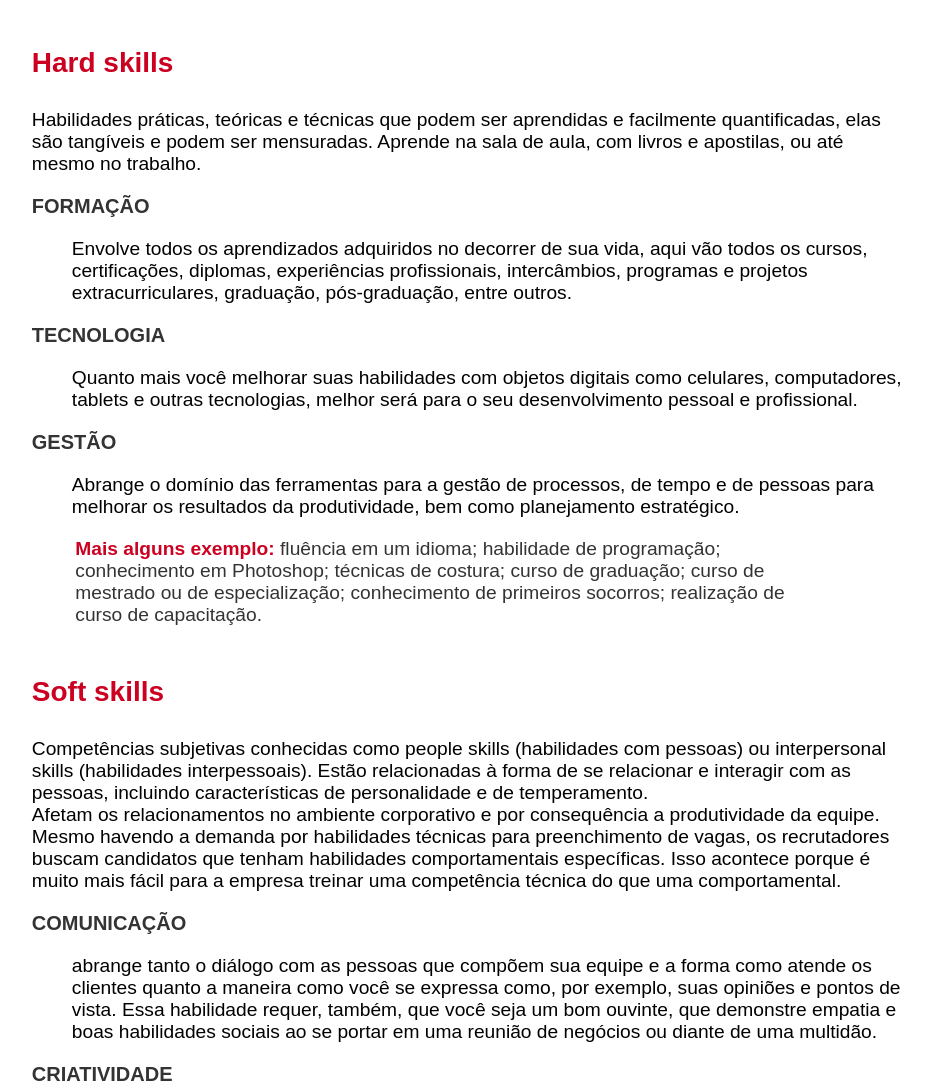
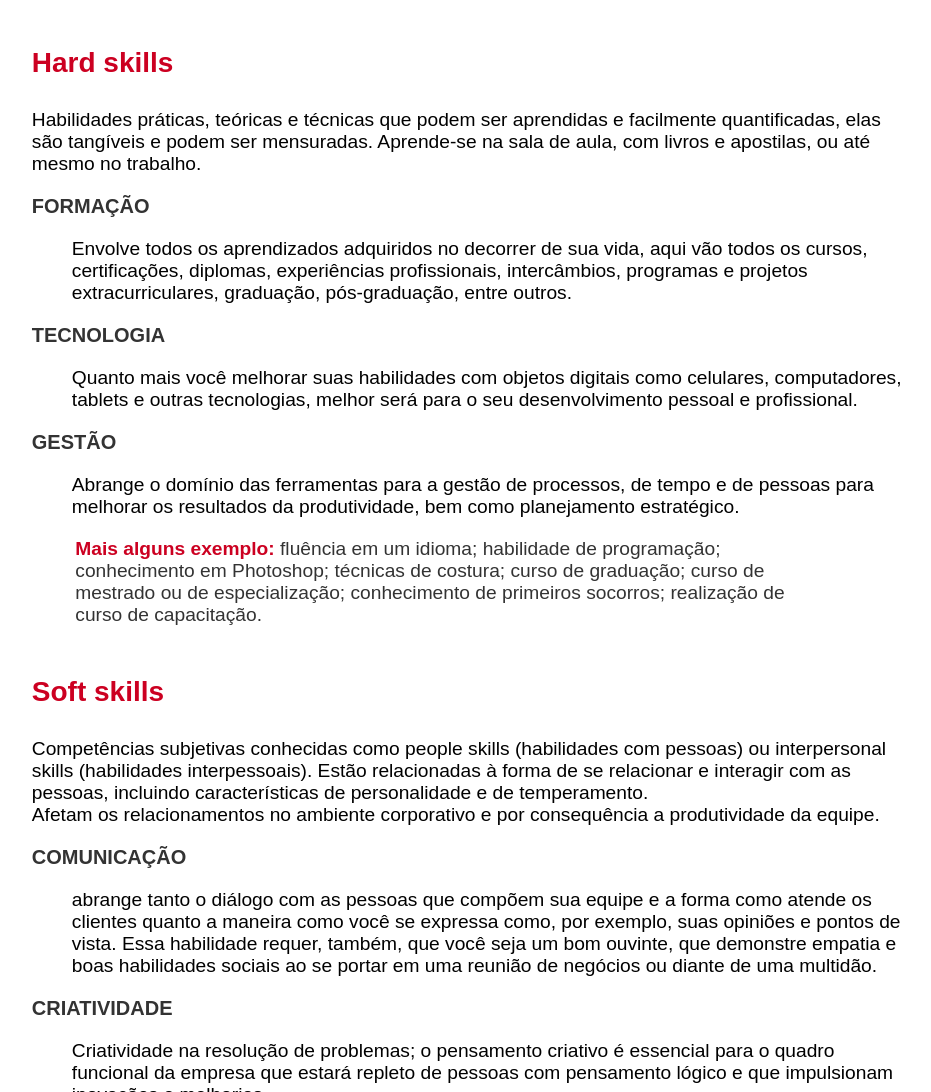
Before and after one commit to Ivancassiano/primeiro_html, a plain HTML site: page trabalhe.html in a window 1280 px wide. Shown: the part 1230-2322 px from the top of the page, without its empty margins (173-1104 px from the left). Drawn offline with Linux system fonts and the light colour scheme; a web font is replaced by a local one.

Commit message:
update final trabalhe.html

```diff
--- a/trabalhe.html
+++ b/trabalhe.html
@@ -124,7 +124,7 @@
             <div class="dissert">
                 <h4><strong>Saiba mais sobre as <spam>Soft e Hard skills:</spam></strong></h4>
                 <h5><spam><strong>Hard skills</spam></strong></h5>
-                <p>Habilidades práticas, teóricas e técnicas que podem ser aprendidas e facilmente quantificadas, elas são tangíveis e podem ser mensuradas. Aprende na sala de aula, com livros e apostilas, ou até mesmo no trabalho.</p>
+                <p>Habilidades práticas, teóricas e técnicas que podem ser aprendidas e facilmente quantificadas, elas são tangíveis e podem ser mensuradas. Aprende-se na sala de aula, com livros e apostilas, ou até mesmo no trabalho.</p>
                 <dl>
                     <dt><strong>FORMAÇÃO</strong></dt>
                     <dd>Envolve todos os aprendizados adquiridos no decorrer de sua vida, aqui vão todos os cursos, certificações, diplomas, experiências profissionais, intercâmbios, programas e projetos extracurriculares, graduação, pós-graduação, entre outros.</dd>
@@ -137,7 +137,6 @@
                 <h5><strong><spam>Soft skills</spam></strong></h5>
                 <p>Competências subjetivas conhecidas como people skills (habilidades com pessoas) ou interpersonal skills (habilidades interpessoais). Estão relacionadas à forma de se relacionar e interagir com as pessoas, incluindo características de personalidade e de temperamento.</p>
                 <p>Afetam os relacionamentos no ambiente corporativo e por consequência a produtividade da equipe.</p>
-                <p>Mesmo havendo a demanda por habilidades técnicas para preenchimento de vagas, os recrutadores buscam candidatos que tenham habilidades comportamentais específicas. Isso acontece porque é muito mais fácil para a empresa treinar uma competência técnica do que uma comportamental.</p>
                 <dl>
                     <dt><strong>COMUNICAÇÃO</strong></dt>
                     <dd>abrange tanto o diálogo com as pessoas que compõem sua equipe e a forma como atende os clientes quanto a maneira como você se expressa como, por exemplo, suas opiniões e pontos de vista. Essa habilidade requer, também, que você seja um bom ouvinte, que demonstre empatia e boas habilidades sociais ao se portar em uma reunião de negócios ou diante de uma multidão.</dd>
```
